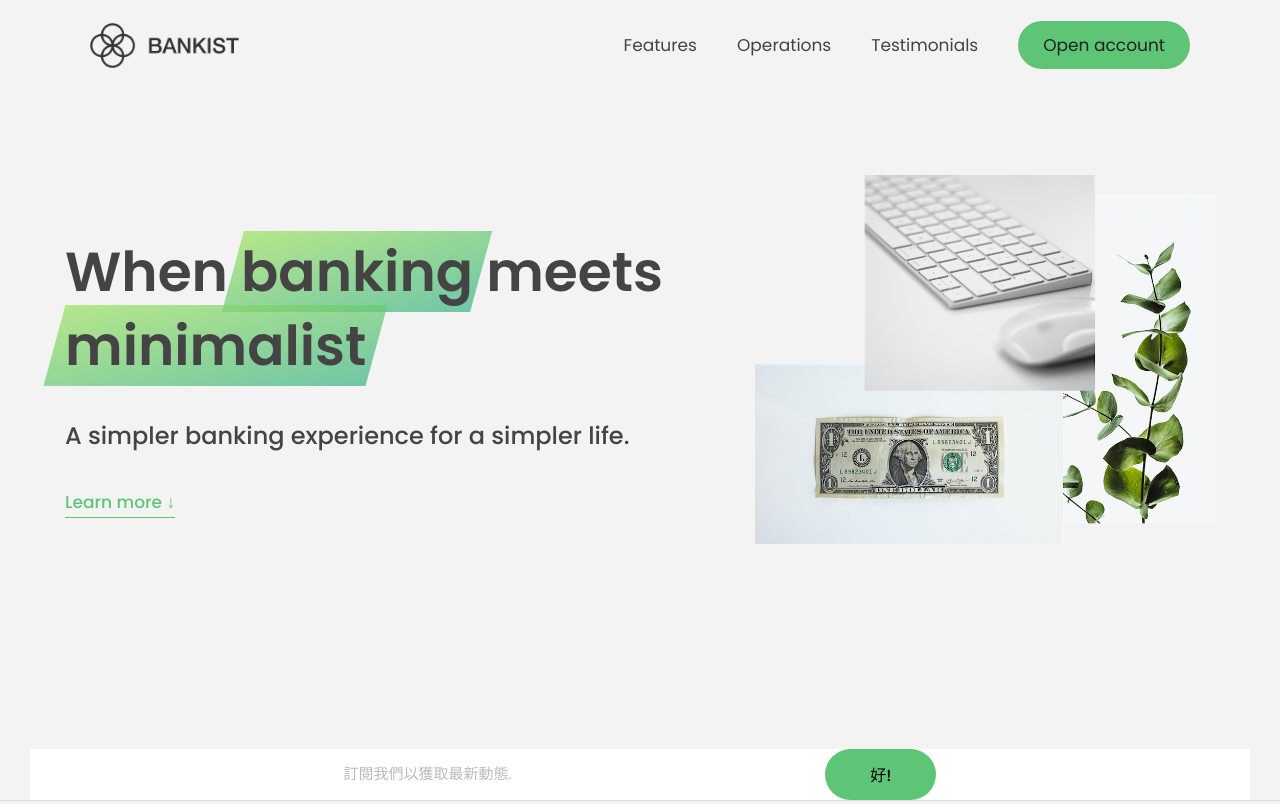
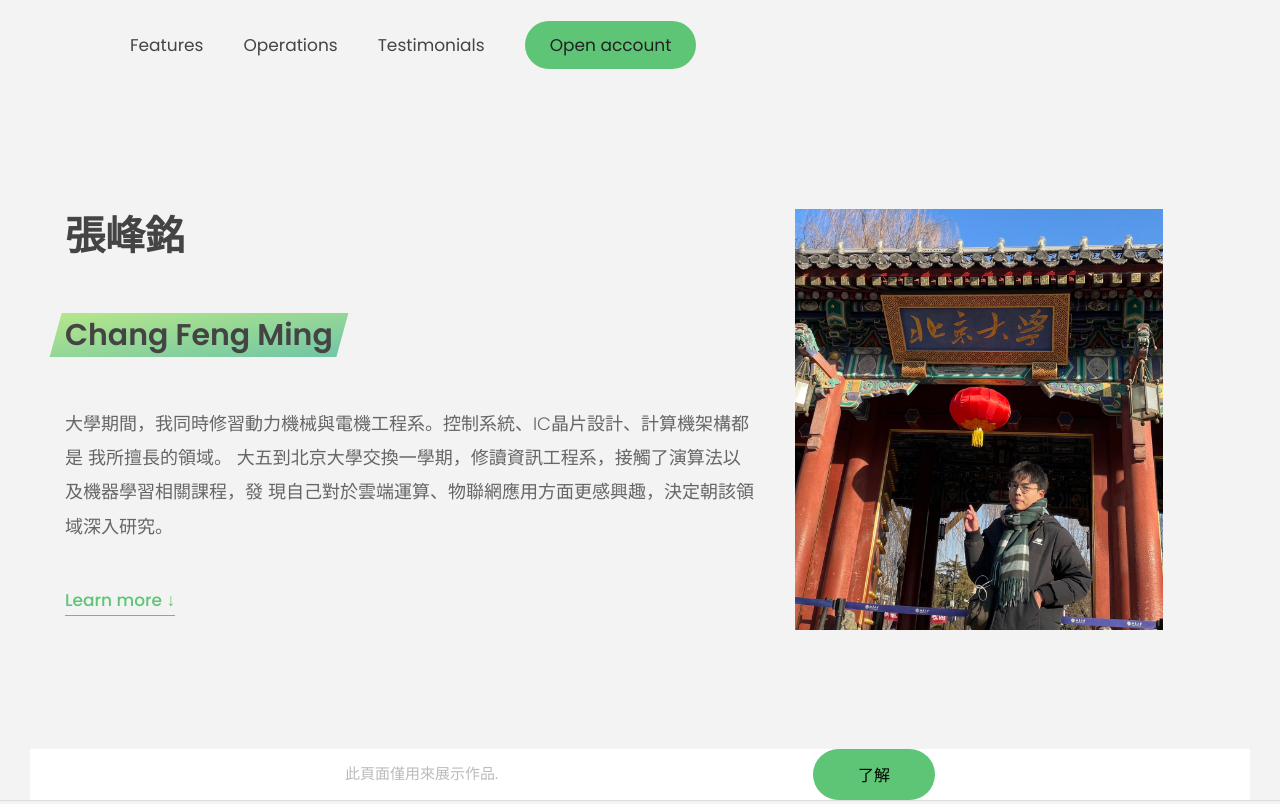
Before and after one commit to fockspaces/Website-portfolio, a plain HTML site: page index.html in a window 1280 px wide. Shown: the top 804 px of the page. Drawn offline with Linux system fonts and the light colour scheme.

Commit message:
edit head title insert image

```diff
--- a/index.html
+++ b/index.html
@@ -16,13 +16,13 @@
   <body>
     <header class="header">
       <nav class="nav">
-        <img
+        <!-- <img
           src="img/logo.png"
           alt="Bankist logo"
           class="nav__logo"
           id="logo"
           designer="Fock"
-        />
+        /> -->
         <ul class="nav__links">
           <li class="nav__item">
             <a class="nav__link" href="#section--1">Features</a>
@@ -42,20 +42,20 @@
       </nav>
 
       <div class="header__title">
-        <h1>
-          When
+        <h1 style="font-size: 40px">張峰銘</h1>
+        <h2 style="font-size: 30px">
           <!-- Green highlight effect -->
-          <span class="highlight">banking</span>
-          meets<br />
-          <span class="highlight">minimalist</span>
-        </h1>
-        <h4>A simpler banking experience for a simpler life.</h4>
+          <span class="highlight">Chang Feng Ming </span>
+        </h2>
+
+        <p style="font-size: 18px">
+          大學期間，我同時修習動力機械與電機工程系。控制系統、IC晶片設計、計算機架構都是
+          我所擅長的領域。
+          大五到北京大學交換一學期，修讀資訊工程系，接觸了演算法以及機器學習相關課程，發
+          現自己對於雲端運算、物聯網應用方面更感興趣，決定朝該領域深入研究。
+        </p>
         <button class="btn--text btn--scroll-to">Learn more &DownArrow;</button>
-        <img
-          src="img/hero.png"
-          class="header__img"
-          alt="Minimalist bank items"
-        />
+        <img src="img/Me.jpg" class="header__img" alt="Minimalist bank items" />
       </div>
     </header>
 
@@ -320,7 +320,7 @@
           <a class="footer__link" href="#">Contact Us</a>
         </li>
       </ul>
-      <img src="img/icon.png" alt="Logo" class="footer__logo" />
+      <!-- <img src="img/icon.png" alt="Logo" class="footer__logo" /> -->
       <p class="footer__copyright">
         &copy; Copyright by
         <a
--- a/script.js
+++ b/script.js
@@ -46,7 +46,7 @@ document.addEventListener('keydown', function (e) {
 message.classList.add('cookie-message');
 message.textContent = 'We use cookie for improved.';
 message.innerHTML =
-  '訂閱我們以獲取最新動態.<button class="btn btn--close-cookie">好!</button>';
+  '此頁面僅用來展示作品.<button class="btn btn--close-cookie">了解</button>';
 // show element
 header.append(message);
 // delete element
--- a/style.css
+++ b/style.css
@@ -204,10 +204,11 @@ h4 {
 }
 
 .header__img {
-  width: 100%;
+  width: 80%;
   grid-column: 2 / 3;
   grid-row: 1 / span 4;
-  transform: translateY(-6rem);
+  transform: translateY(0rem);
+  transform: translateX(4rem);
 }
 
 .highlight {
```
Also changed, not shown: img/Me.jpg (added), 1 other file.
